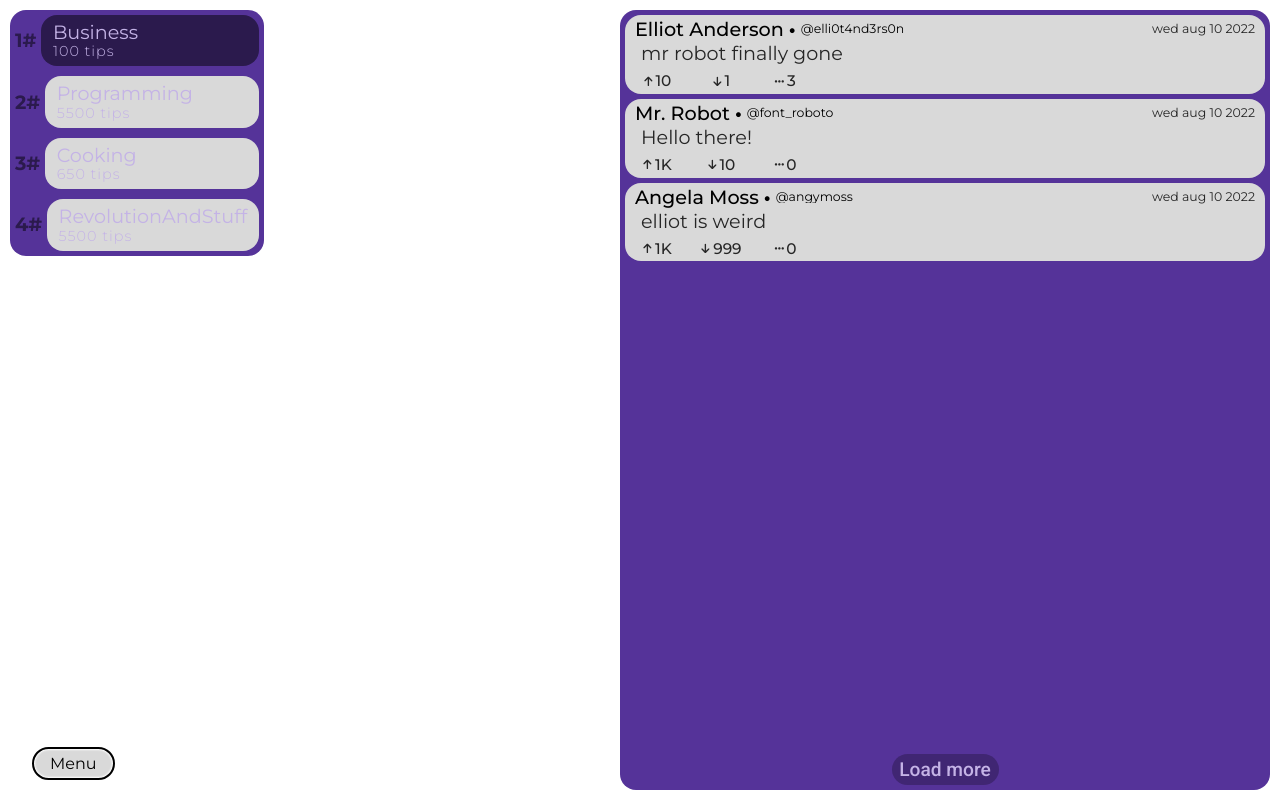
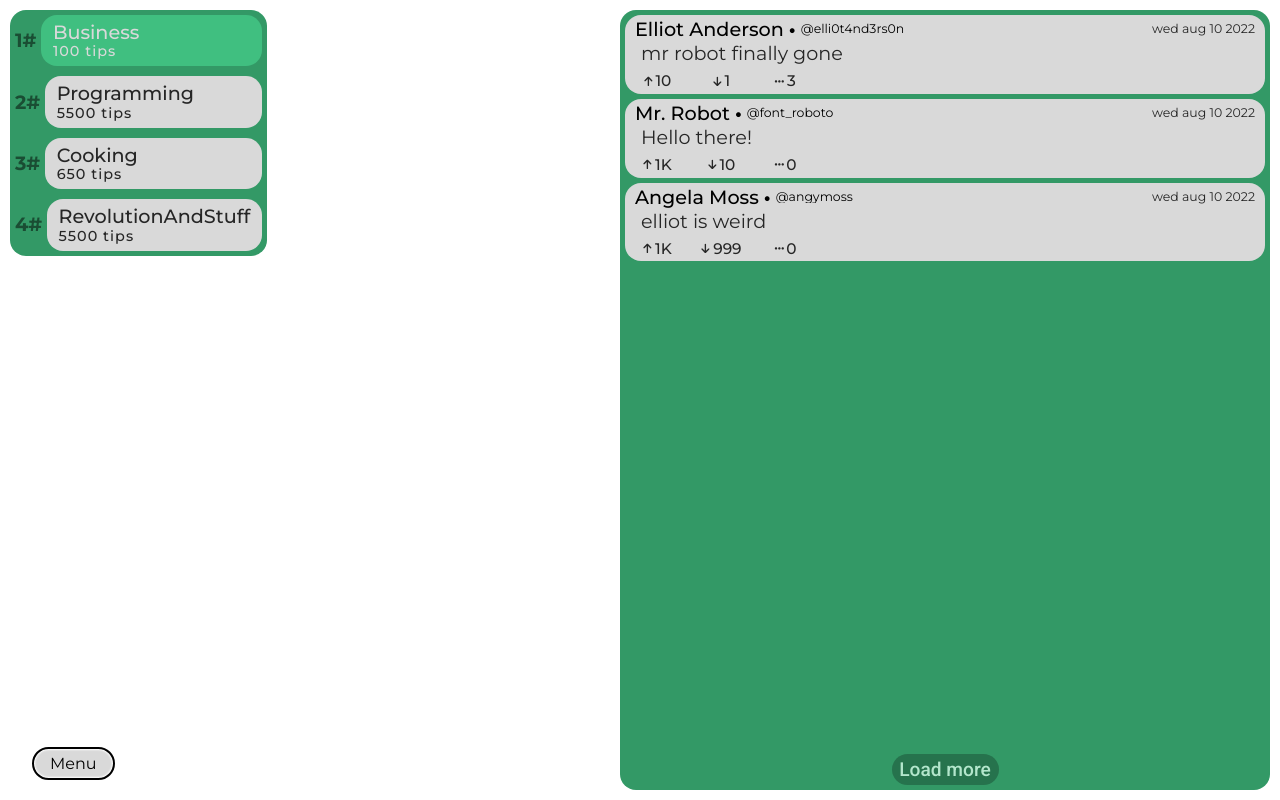
Before and after one commit to CrgioYalux/tipper-monorepo, a React (Create React App) app in the folder client/: page / in a window 1280 px wide. Built offline with nearby package versions, Linux system fonts and the light colour scheme.

Commit message:
fix(client): fix contrast oops

```diff
--- a/client/src/components/Views/ExploreView/TendencieList/TendencieList.css
+++ b/client/src/components/Views/ExploreView/TendencieList/TendencieList.css
@@ -12,6 +12,7 @@
   border-radius: var(--brand-border-radius);
 
   color: var(--brand-color-lightest);
+  color: var(--secondary-color-opacity-high);
 }
 
 .TendencieList > label {
@@ -36,6 +37,7 @@
   justify-content: center;
   text-decoration: none;
   padding: .4em .6em;
+  background-color: hsl(0, 0%, 15%);
   background-color: var(--primary-color-opacity-high);
   border-radius: var(--brand-border-radius);
 }
@@ -45,16 +47,17 @@
 }
 
 .TendencieList > label > input:checked + div {
-  background-color: var(--brand-color-darkest);
+  background-color: var(--brand-color);
+  color: var(--primary-color-opacity-high);
 }
 
 .TendencieList > label > div > span {
-  font-weight: 400;
+  font-weight: 500;
   margin-bottom: 2.5px;
 }
 
 .TendencieList > label > div > small {
   font-size: .75em;
-  font-weight: 300;
+  font-weight: 500;
   letter-spacing: 1px;
 }
--- a/client/src/index.css
+++ b/client/src/index.css
@@ -61,7 +61,7 @@ table {
   --secondary-font: 'Roboto', sans-serif;
 
   /* Colors */
-  --brand-color-hue: 260;
+  --brand-color-hue: 150;
 
   --brand-color-lightest: hsl(var(--brand-color-hue), 50%, 80%);
   --brand-color-lighter: hsl(var(--brand-color-hue), 50%, 70%);
```
